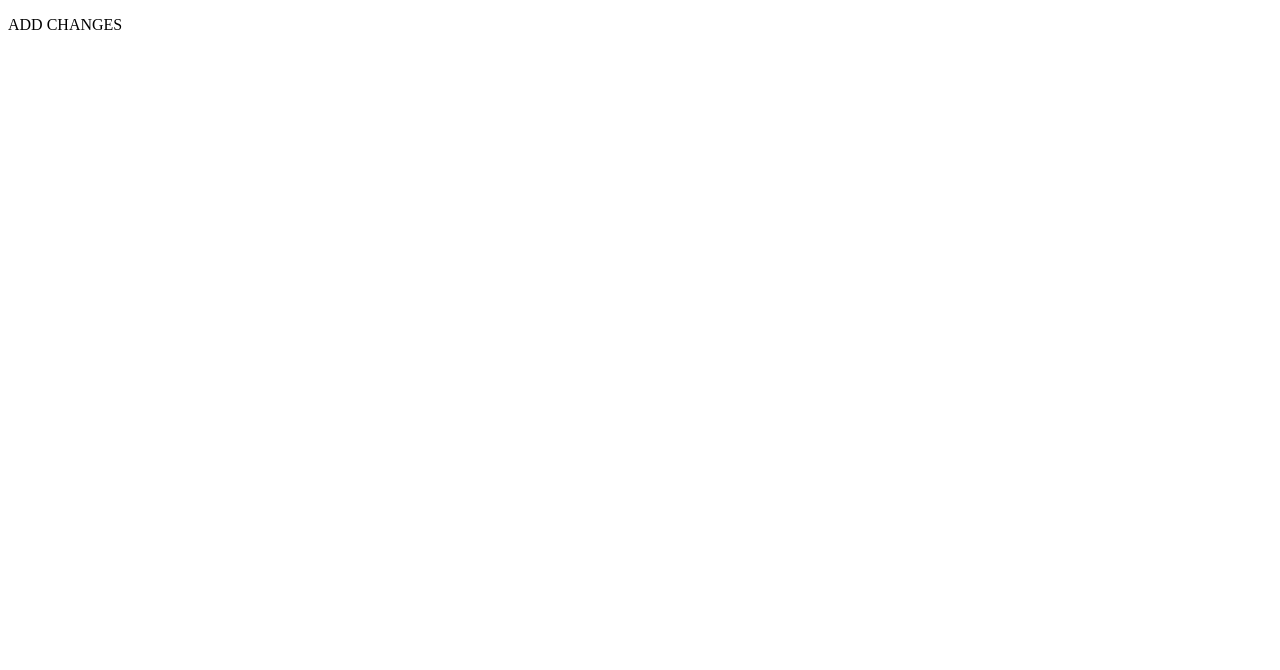
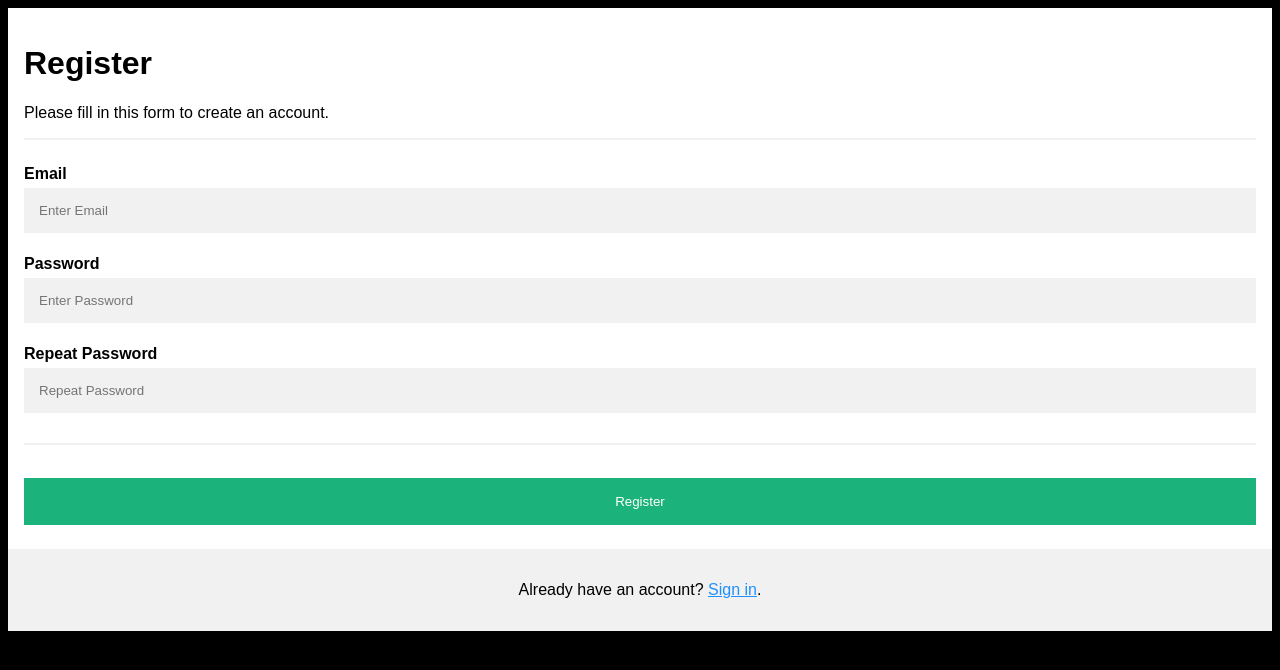
Before and after one commit to atharvapilankar/Hactoberfest2022, a plain HTML site: page add.html in a window 1280 px wide. Drawn offline with Linux system fonts and the light colour scheme.

Commit message:
added registration form

```diff
--- a/add.html
+++ b/add.html
@@ -1,12 +1,91 @@
 <!DOCTYPE html>
-<html lang="en">
+<html>
 <head>
-    <meta charset="UTF-8">
-    <meta http-equiv="X-UA-Compatible" content="IE=edge">
-    <meta name="viewport" content="width=device-width, initial-scale=1.0">
-    <title>Document</title>
+<meta name="viewport" content="width=device-width, initial-scale=1">
+<style>
+body {
+  font-family: Arial, Helvetica, sans-serif;
+  background-color: black;
+}
+
+* {
+  box-sizing: border-box;
+}
+
+.container {
+  padding: 16px;
+  background-color: white;
+}
+
+input[type=text], input[type=password] {
+  width: 100%;
+  padding: 15px;
+  margin: 5px 0 22px 0;
+  display: inline-block;
+  border: none;
+  background: #f1f1f1;
+}
+
+input[type=text]:focus, input[type=password]:focus {
+  background-color: #ddd;
+  outline: none;
+}
+
+hr {
+  border: 1px solid #f1f1f1;
+  margin-bottom: 25px;
+}
+
+.registerbtn {
+  background-color: #04AA6D;
+  color: white;
+  padding: 16px 20px;
+  margin: 8px 0;
+  border: none;
+  cursor: pointer;
+  width: 100%;
+  opacity: 0.9;
+}
+
+.registerbtn:hover {
+  opacity: 1;
+}
+
+a {
+  color: dodgerblue;
+}
+
+.signin {
+  background-color: #f1f1f1;
+  text-align: center;
+}
+</style>
 </head>
 <body>
-    <p>ADD CHANGES</p>
+
+<form action="/action_page.php">
+  <div class="container">
+    <h1>Register</h1>
+    <p>Please fill in this form to create an account.</p>
+    <hr>
+
+    <label for="email"><b>Email</b></label>
+    <input type="text" placeholder="Enter Email" name="email" id="email" required>
+
+    <label for="psw"><b>Password</b></label>
+    <input type="password" placeholder="Enter Password" name="psw" id="psw" required>
+
+    <label for="psw-repeat"><b>Repeat Password</b></label>
+    <input type="password" placeholder="Repeat Password" name="psw-repeat" id="psw-repeat" required>
+    <hr>
+
+    <button type="submit" class="registerbtn">Register</button>
+  </div>
+
+  <div class="container signin">
+    <p>Already have an account? <a href="#">Sign in</a>.</p>
+  </div>
+</form>
+
 </body>
 </html>
```
